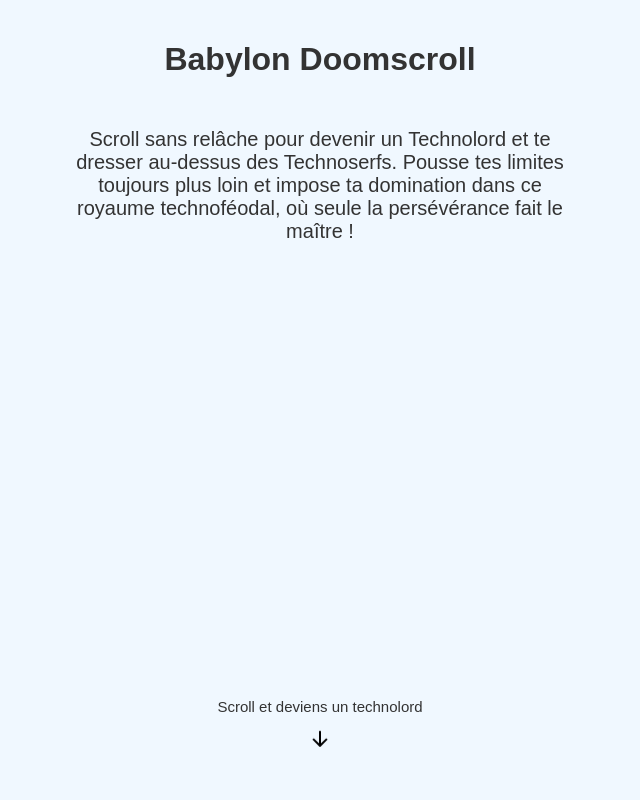
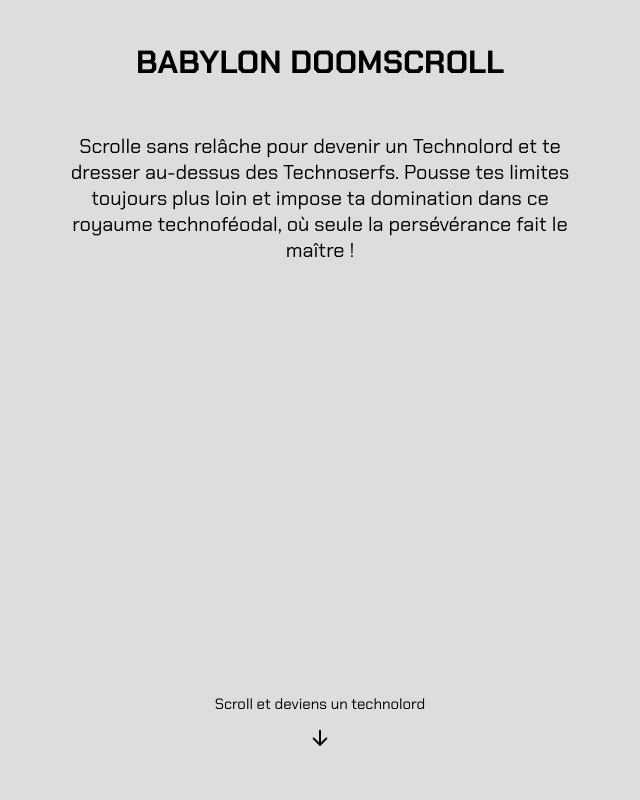
Before and after one commit to thibaut-evrard/babylon-doomscroll, a Next.js app in the folder web/: page /simple in a window 1280 px wide. Shown: the top 800 px of the page, without its empty margins (320-960 px from the left). Built offline with nearby package versions, Linux system fonts and the light colour scheme.

Commit message:
improve styles

```diff
--- a/web/src/app/globals.scss
+++ b/web/src/app/globals.scss
@@ -11,9 +11,9 @@ html body {
 }
 
 body {
-  font-family: Arial, sans-serif;
-  background-color: #f0f8ff;
-  color: #333;
+  font-family: var(--font-chakra-petch), sans-serif;
+  background-color: #ddd;
+  color: black;
   display: flex;
   justify-content: center;
   align-items: center;
--- a/web/src/app/layout.tsx
+++ b/web/src/app/layout.tsx
@@ -1,9 +1,10 @@
 import type {Metadata} from 'next';
-import {Geist, Geist_Mono} from 'next/font/google';
+import {Chakra_Petch, Geist_Mono} from 'next/font/google';
 import './globals.scss';
 
-const geistSans = Geist({
-  variable: '--font-geist-sans',
+const chakraPetch = Chakra_Petch({
+  weight: ['400', '700'],
+  variable: '--font-chakra-petch',
   subsets: ['latin'],
 });
 
@@ -24,7 +25,7 @@ export default function RootLayout({
 }>) {
   return (
     <html lang='en'>
-      <body className={`${geistSans.variable} ${geistMono.variable}`}>
+      <body className={`${chakraPetch.variable} ${geistMono.variable}`}>
         {children}
       </body>
     </html>
--- a/web/src/app/simple/styles.module.scss
+++ b/web/src/app/simple/styles.module.scss
@@ -7,7 +7,7 @@
   max-width: 600px;
 
   display: flex;
-  gap: 30px;
+  gap: 0px;
   flex-direction: column;
   align-items: center;
 }
--- a/web/src/components/Simple/Header/index.tsx
+++ b/web/src/components/Simple/Header/index.tsx
@@ -1,8 +1,8 @@
 import styles from './styles.module.scss';
 
 const CONTENT = {
-  title: 'Babylon Doomscroll',
-  description: `Scroll sans relâche pour devenir un Technolord et te dresser au-dessus des Technoserfs. Pousse tes limites toujours plus loin et impose ta domination dans ce royaume technoféodal, où seule la persévérance fait le maître !`,
+  title: 'BABYLON DOOMSCROLL',
+  description: `Scrolle sans relâche pour devenir un Technolord et te dresser au-dessus des Technoserfs. Pousse tes limites toujours plus loin et impose ta domination dans ce royaume technoféodal, où seule la persévérance fait le maître !`,
   cta: 'Scroll et deviens un technolord',
 };
 
--- a/web/src/components/Simple/Tiles/index.tsx
+++ b/web/src/components/Simple/Tiles/index.tsx
@@ -24,7 +24,7 @@ const Tiles: FC<Props> = ({containerRef}) => {
     <>
       {tiles.map((_, index) => (
         <div key={index} className={styles.tile}>
-          <h1>{(index + 1) / 10}m</h1>
+          <p>{(index + 1) / 10}m</p>
         </div>
       ))}
     </>
--- a/web/src/components/Simple/Tiles/styles.module.scss
+++ b/web/src/components/Simple/Tiles/styles.module.scss
@@ -1,11 +1,17 @@
 .tile {
   position: relative;
-  background-color: #ddd;
-  border-radius: 20px;
-  height: 10cm;
+  background-color: white;
+  border: 2px solid black;
+  border-bottom: 0;
+  height: calc(10cm - 2px);
   width: 100%;
 
   display: flex;
-  justify-content: center;
-  align-items: center;
+  justify-content: flex-start;
+  align-items: flex-start;
+
+  p {
+    margin: 0;
+    padding: 10px;
+  }
 }
```
